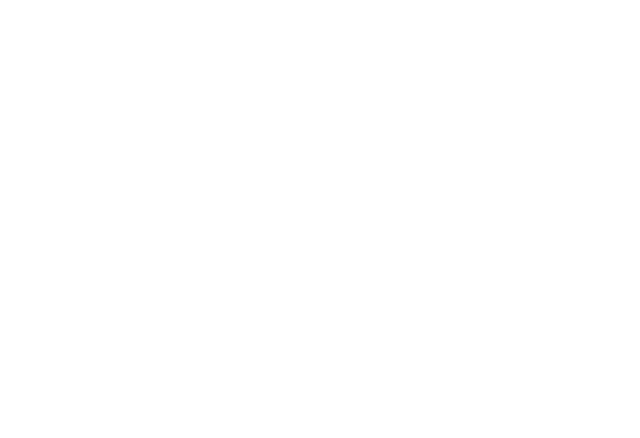
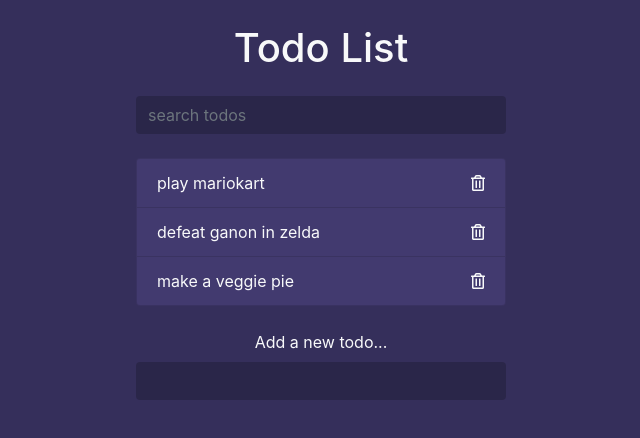
Before and after one commit to fslink/modernJS-theNetNinja, a website: page todo/index.html in a window 1280 px wide. Shown: the whole page, without its empty margins (319-959 px from the left). Drawn offline with nearby package versions, Linux system fonts and the light colour scheme.

Commit message:
HTML & CSS Template

```diff
--- a/todo/index.html
+++ b/todo/index.html
@@ -2,13 +2,44 @@
 <head>
     <meta charset="UTF-8">
     <meta name="viewport" content="width=device-width, initial-scale=1.0">
-    <link rel="stylesheet" href="https://cdnjs.cloudflare.com/ajax/libs/font-awesome/5.13.0/js/all.min.js">
+    <link rel="stylesheet" href="https://cdnjs.cloudflare.com/ajax/libs/font-awesome/5.13.0/css/all.min.css">
     <link rel="stylesheet" href="https://stackpath.bootstrapcdn.com/bootstrap/4.4.1/css/bootstrap.min.css">
     <link rel="stylesheet" href="styles.css">
     <title>ToDoList</title>
 </head>
 <body>
 
+    <div class="container">
+
+        <header class="text-center text-light my-4">
+          <h1 class="mb-4">Todo List</h1>
+          <form class="search">
+            <input class="form-control m-auto" type="text" name="search" placeholder="search todos" />
+          </form>
+        </header>
+
+        <ul class="list-group todos mx-auto text-light">
+          <li class="list-group-item d-flex justify-content-between align-items-center">
+            <span>play mariokart</span>
+            <i class="far fa-trash-alt delete"></i>
+          </li>
+          <li class="list-group-item d-flex justify-content-between align-items-center">
+            <span>defeat ganon in zelda</span>
+            <i class="far fa-trash-alt delete"></i>
+          </li>
+          <li class="list-group-item d-flex justify-content-between align-items-center">
+            <span>make a veggie pie</span>
+            <i class="far fa-trash-alt delete"></i>
+          </li>
+        </ul>
+
+        <form class="add text-center my-4">
+          <label class="text-light">Add a new todo...</label>
+          <input class="form-control m-auto" type="text" name="add" />
+        </form>
+
+      </div>
+
     <script src="app.js"></script>
 </body>
 </html>
--- a/todo/styles.css
+++ b/todo/styles.css
@@ -0,0 +1,19 @@
+body{
+    background: #352f5b;
+  }
+  .container{
+    max-width: 400px;
+  }
+  input[type=text],
+  input[type=text]:focus{
+    color: #fff;
+    border: none;
+    background: rgba(0,0,0,0.2);
+    max-width: 400px;
+  }
+  .todos li{
+    background: #423a6f;
+  }
+  .delete{
+    cursor: pointer;
+  }
```
